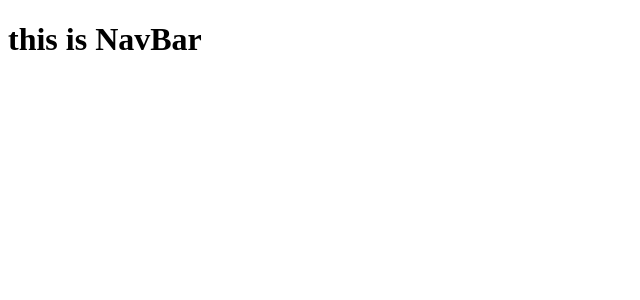
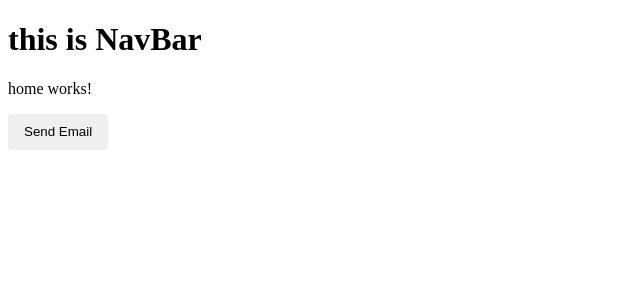
Before and after one commit to sample-projects-only/emailgui, an Angular app: page / in a window 1280 px wide. Shown: the top 300 px of the page, without its empty margins (0-640 px from the left). Built offline with nearby package versions, Linux system fonts and the light colour scheme.

Commit message:
adding snackbar component

```diff
--- a/src/app/app.component.html
+++ b/src/app/app.component.html
@@ -1,2 +1,3 @@
 
 <app-navbar></app-navbar>
+<app-home></app-home>
--- a/src/app/components/home/home.component.html
+++ b/src/app/components/home/home.component.html
@@ -1,3 +1,3 @@
 <p>home works!</p>
 
-<button mat-raised-button color="primary">Send Email</button>
+<button mat-raised-button color="primary"  (click)="btnClick()">Send Email</button>
--- a/src/app/components/home/home.component.ts
+++ b/src/app/components/home/home.component.ts
@@ -1,4 +1,5 @@
 import { Component, OnInit } from '@angular/core';
+import { MatSnackBar } from '@angular/material/snack-bar';
 
 @Component({
   selector: 'app-home',
@@ -7,9 +8,16 @@ import { Component, OnInit } from '@angular/core';
 })
 export class HomeComponent implements OnInit {
 
-  constructor() { }
+  constructor(private _snackbar:MatSnackBar) { }
 
   ngOnInit(): void {
   }
 
+  // create a function and bind it with button call in html file
+  btnClick(){
+
+    console.log("button click")
+    this._snackbar.open("welcome to this snack", "Cancel");
+  }
+
 }
```
Also changed, not shown: src/app/app.module.ts (+14 -2 lines).
